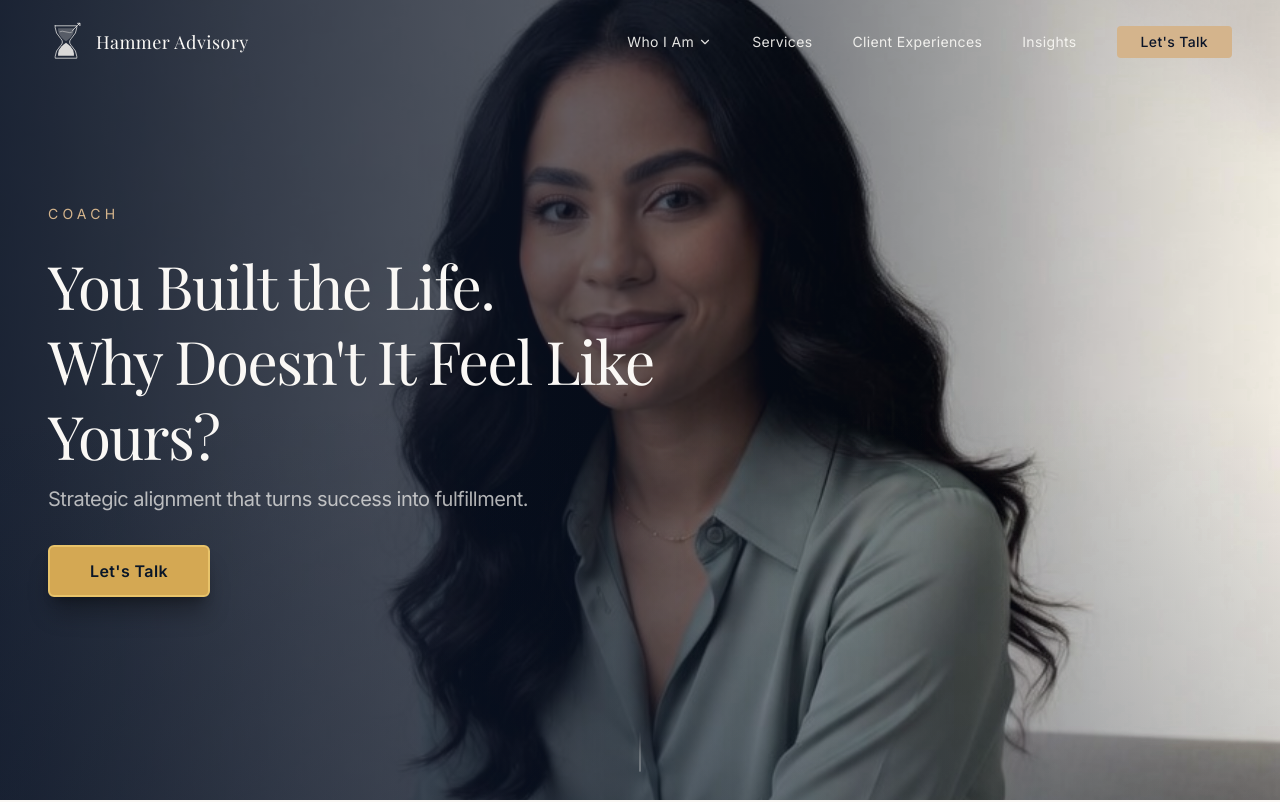
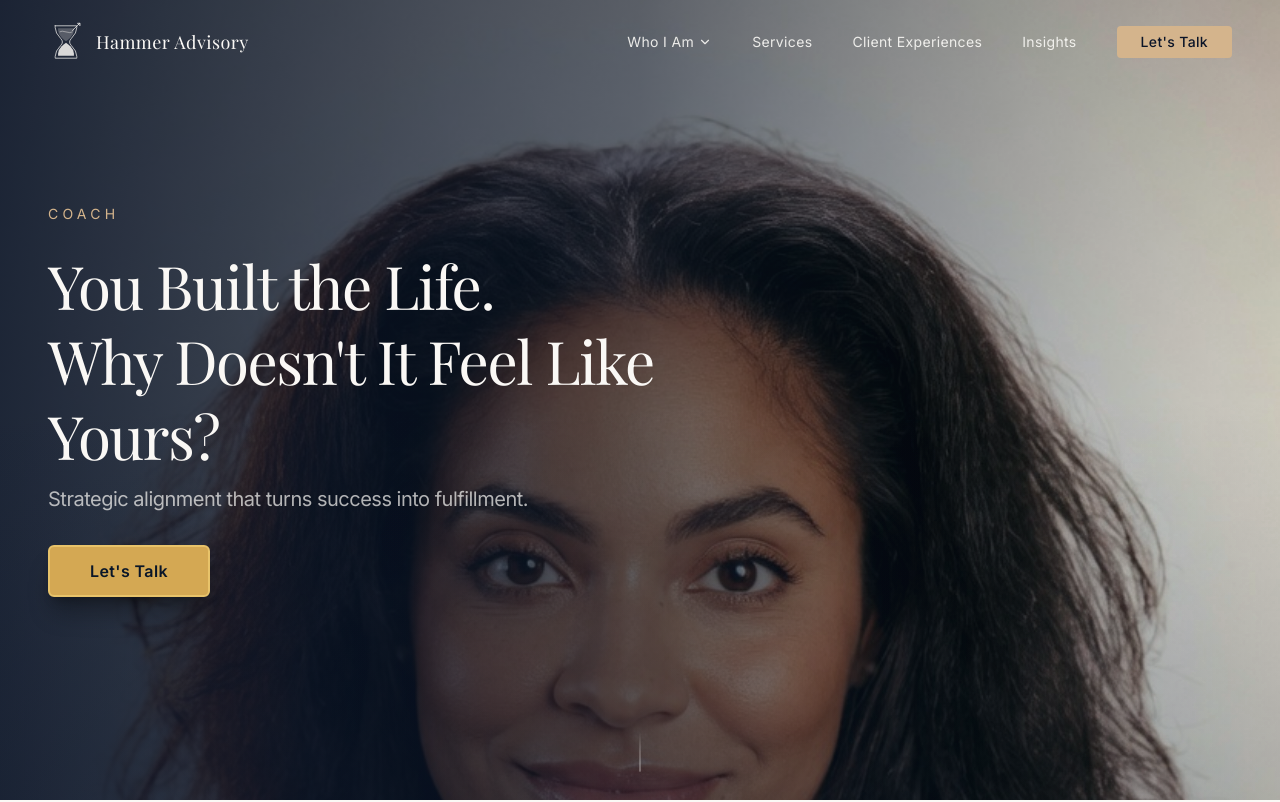
Before and after one commit to ghammer24/Hammer-Advisory-Website, a Next.js app: page / in a window 1280 px wide. Shown: the top 802 px of the page. Built offline with nearby package versions, Linux system fonts and the light colour scheme; a web font is replaced by a local one.

Commit message:
feat: update hero section with new headshot
Enhance brand image with professional headshot for coaching.

```diff
--- a/components/hero-section.tsx
+++ b/components/hero-section.tsx
@@ -18,7 +18,7 @@ export function HeroSection() {
       {/* Background Image - brighter, more prominent face */}
       <div className="absolute inset-0">
         <Image
-          src="/images/gabriella-hammer.jpg"
+          src="/images/gabriella-hero.jpg"
           alt="Gabriella Hammer"
           fill
           className="object-cover object-[90%_25%] sm:object-[85%_22%] md:object-[80%_18%] lg:object-[75%_15%] brightness-110 contrast-105"
```
Also changed, not shown: public/images/gabriella-hero.jpg (added).
